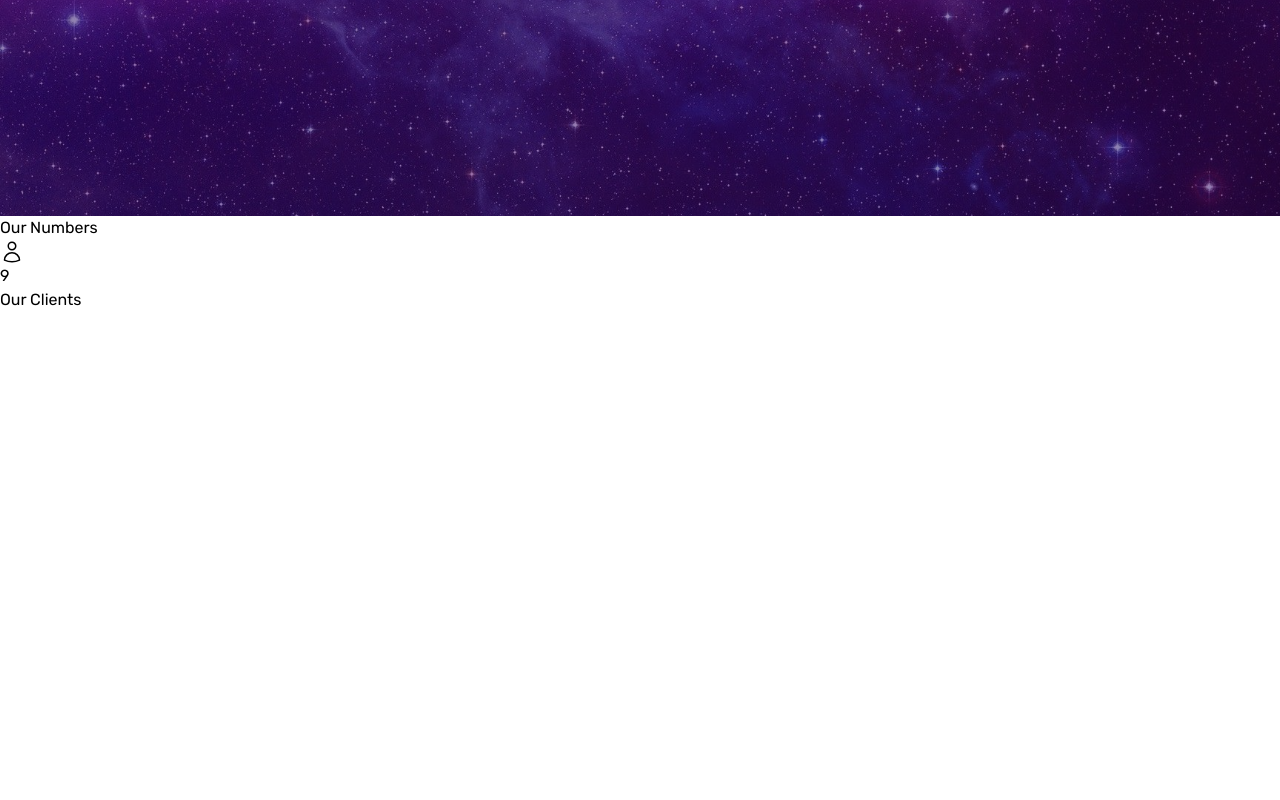
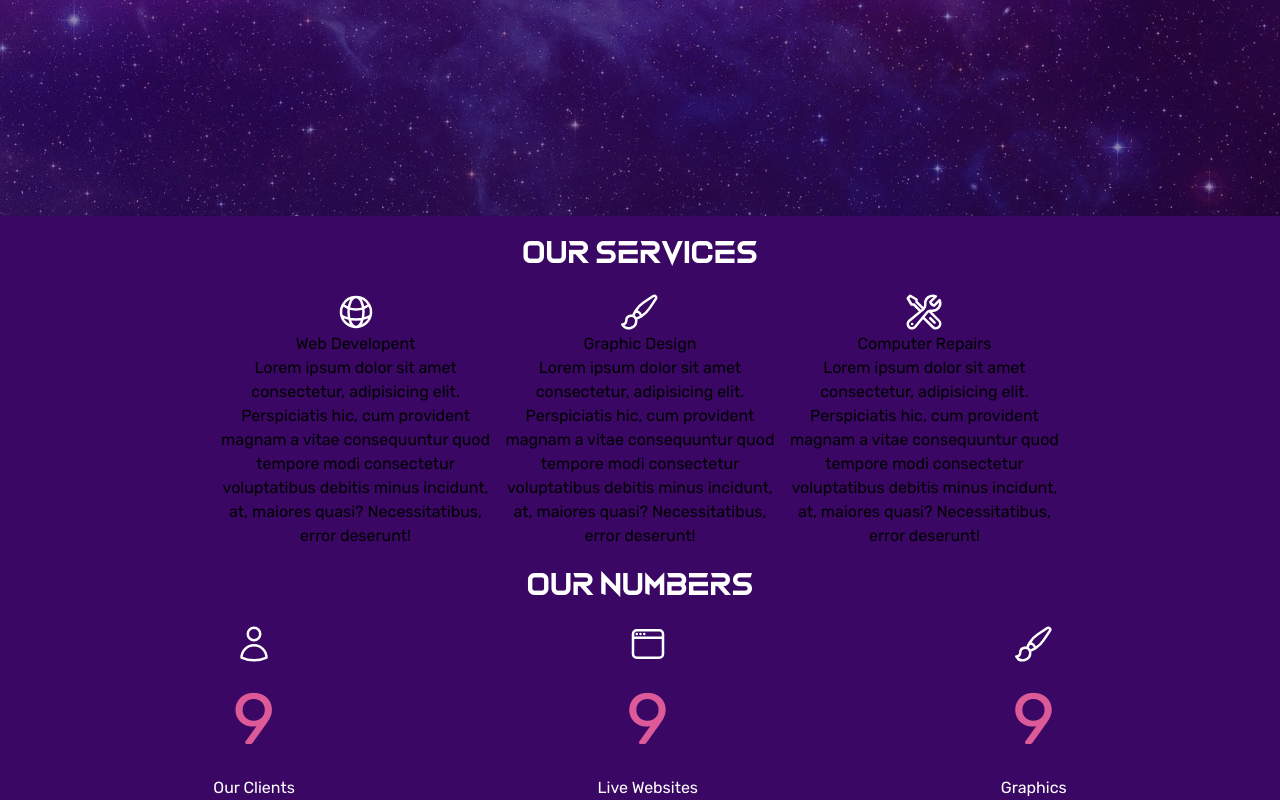
Before and after one commit to rudrprasad05/Procyon, an Astro site: page / in a window 1280 px wide. Shown: the part 584-1384 px from the top of the page. Before the commit the page ends 896 px from the top, so only its background shows below. Built offline with nearby package versions, Linux system fonts and the light colour scheme; Astro itself is replaced by a stand-in of ours.

Commit message:
numbers done, services 50%

```diff
--- a/src/pages/index.astro
+++ b/src/pages/index.astro
@@ -47,25 +47,122 @@ import "../style/main.css"
 
 	</div>
 
+	<!-- services -->
+
+	<div class="grid bg-procyon-purple text-center">
+
+		<p class="titles">Our Services</p>
+
+		<div class="flex w-8/12 justify-between mx-auto">
+
+			<div class="">
+				<div class="w-min mx-auto">
+					<svg xmlns="http://www.w3.org/2000/svg" fill="none" viewBox="0 0 24 24" stroke-width="1.5" stroke="currentColor" class="counter-svg">
+						<path stroke-linecap="round" stroke-linejoin="round" d="M12 21a9.004 9.004 0 008.716-6.747M12 21a9.004 9.004 0 01-8.716-6.747M12 21c2.485 0 4.5-4.03 4.5-9S14.485 3 12 3m0 18c-2.485 0-4.5-4.03-4.5-9S9.515 3 12 3m0 0a8.997 8.997 0 017.843 4.582M12 3a8.997 8.997 0 00-7.843 4.582m15.686 0A11.953 11.953 0 0112 10.5c-2.998 0-5.74-1.1-7.843-2.918m15.686 0A8.959 8.959 0 0121 12c0 .778-.099 1.533-.284 2.253m0 0A17.919 17.919 0 0112 16.5c-3.162 0-6.133-.815-8.716-2.247m0 0A9.015 9.015 0 013 12c0-1.605.42-3.113 1.157-4.418" />
+					</svg>
+
+				</div>
+
+				<p>
+					Web Developent
+				</p>
+
+				<p>
+					Lorem ipsum dolor sit amet consectetur, adipisicing elit. Perspiciatis hic, cum provident magnam a vitae consequuntur quod tempore modi consectetur voluptatibus debitis minus incidunt, at, maiores quasi? Necessitatibus, error deserunt!
+				</p>
+			</div>
+
+			<div>
+				<div class="w-min mx-auto">
+					<svg xmlns="http://www.w3.org/2000/svg" fill="none" viewBox="0 0 24 24" stroke-width="1.5" stroke="currentColor" class="counter-svg">
+  						<path stroke-linecap="round" stroke-linejoin="round" d="M9.53 16.122a3 3 0 00-5.78 1.128 2.25 2.25 0 01-2.4 2.245 4.5 4.5 0 008.4-2.245c0-.399-.078-.78-.22-1.128zm0 0a15.998 15.998 0 003.388-1.62m-5.043-.025a15.994 15.994 0 011.622-3.395m3.42 3.42a15.995 15.995 0 004.764-4.648l3.876-5.814a1.151 1.151 0 00-1.597-1.597L14.146 6.32a15.996 15.996 0 00-4.649 4.763m3.42 3.42a6.776 6.776 0 00-3.42-3.42" />
+					</svg>
+
+
+				</div>
+
+				<p>
+					Graphic Design
+				</p>
+
+				<p>
+					Lorem ipsum dolor sit amet consectetur, adipisicing elit. Perspiciatis hic, cum provident magnam a vitae consequuntur quod tempore modi consectetur voluptatibus debitis minus incidunt, at, maiores quasi? Necessitatibus, error deserunt!
+				</p>
+			</div>
+
+			<div>
+				<div class="w-min mx-auto">
+					<svg xmlns="http://www.w3.org/2000/svg" fill="none" viewBox="0 0 24 24" stroke-width="1.5" stroke="currentColor" class="counter-svg">
+						<path stroke-linecap="round" stroke-linejoin="round" d="M11.42 15.17L17.25 21A2.652 2.652 0 0021 17.25l-5.877-5.877M11.42 15.17l2.496-3.03c.317-.384.74-.626 1.208-.766M11.42 15.17l-4.655 5.653a2.548 2.548 0 11-3.586-3.586l6.837-5.63m5.108-.233c.55-.164 1.163-.188 1.743-.14a4.5 4.5 0 004.486-6.336l-3.276 3.277a3.004 3.004 0 01-2.25-2.25l3.276-3.276a4.5 4.5 0 00-6.336 4.486c.091 1.076-.071 2.264-.904 2.95l-.102.085m-1.745 1.437L5.909 7.5H4.5L2.25 3.75l1.5-1.5L7.5 4.5v1.409l4.26 4.26m-1.745 1.437l1.745-1.437m6.615 8.206L15.75 15.75M4.867 19.125h.008v.008h-.008v-.008z" />
+					</svg>
+
+				</div>
+
+				<p>
+					Computer Repairs
+				</p>
+
+				<p>
+					Lorem ipsum dolor sit amet consectetur, adipisicing elit. Perspiciatis hic, cum provident magnam a vitae consequuntur quod tempore modi consectetur voluptatibus debitis minus incidunt, at, maiores quasi? Necessitatibus, error deserunt!
+				</p>
+			</div>
+
+		</div>
+
+	</div>
 
 	<!-- counter -->
 
-	<div class="grid">
+	<div class="grid bg-procyon-purple text-center">
 
-		<p>Our Numbers</p>
-		<div class="flex">
+		<p class="titles">Our Numbers</p>
+		<div class="flex w-8/12 justify-between mx-auto">
 
 			<div>
-				<div>
-					<svg xmlns="http://www.w3.org/2000/svg" fill="none" viewBox="0 0 24 24" stroke-width="1.5" stroke="currentColor" class="w-6 h-6">
+				<div class="w-min mx-auto">
+					<svg xmlns="http://www.w3.org/2000/svg" fill="none" viewBox="0 0 24 24" stroke-width="1.5" stroke="currentColor" class="counter-svg">
 						<path stroke-linecap="round" stroke-linejoin="round" d="M15.75 6a3.75 3.75 0 11-7.5 0 3.75 3.75 0 017.5 0zM4.501 20.118a7.5 7.5 0 0114.998 0A17.933 17.933 0 0112 21.75c-2.676 0-5.216-.584-7.499-1.632z" />
 					</svg>
+
 				</div>
 				<div>
-					<p>9</p>
+					<p class="num text-procyon-pink  my-5 text-7xl" data-value="9">9</p>
 				</div>
 				<div>
-					<p>Our Clients</p>
+					<p class="text-white text-base">Our Clients</p>
+				</div>
+			</div>
+
+
+			<div>
+				<div class="w-min mx-auto">
+					<svg xmlns="http://www.w3.org/2000/svg" fill="none" viewBox="0 0 24 24" stroke-width="1.5" stroke="currentColor" class="counter-svg">
+						<path stroke-linecap="round" stroke-linejoin="round" d="M3 8.25V18a2.25 2.25 0 002.25 2.25h13.5A2.25 2.25 0 0021 18V8.25m-18 0V6a2.25 2.25 0 012.25-2.25h13.5A2.25 2.25 0 0121 6v2.25m-18 0h18M5.25 6h.008v.008H5.25V6zM7.5 6h.008v.008H7.5V6zm2.25 0h.008v.008H9.75V6z" />
+					</svg>
+
+
+				</div>
+				<div>
+					<p class="num text-procyon-pink my-5  text-7xl" data-value="9">9</p>
+				</div>
+				<div>
+					<p class="text-white text-base text-center">Live Websites</p>
+				</div>
+			</div>
+
+
+			<div>
+				<div class="w-min mx-auto">
+					<svg xmlns="http://www.w3.org/2000/svg" fill="none" viewBox="0 0 24 24" stroke-width="1.5" stroke="currentColor" class="counter-svg">
+						<path stroke-linecap="round" stroke-linejoin="round" d="M9.53 16.122a3 3 0 00-5.78 1.128 2.25 2.25 0 01-2.4 2.245 4.5 4.5 0 008.4-2.245c0-.399-.078-.78-.22-1.128zm0 0a15.998 15.998 0 003.388-1.62m-5.043-.025a15.994 15.994 0 011.622-3.395m3.42 3.42a15.995 15.995 0 004.764-4.648l3.876-5.814a1.151 1.151 0 00-1.597-1.597L14.146 6.32a15.996 15.996 0 00-4.649 4.763m3.42 3.42a6.776 6.776 0 00-3.42-3.42" />
+					</svg>
+
+				</div>
+				<div>
+					<p class="num text-procyon-pink my-5 text-7xl" data-value="9">9</p>
+				</div>
+				<div>
+					<p class="text-white text-base text-cenetr">Graphics</p>
 				</div>
 			</div>
 
@@ -75,3 +172,26 @@ import "../style/main.css"
 
 
 </Base>
+
+
+<script>
+
+	let valueDisplays = document.querySelectorAll(".num");
+	let interval = 3000;
+
+	valueDisplays.forEach((valueDisplay) => {
+		let startValue = 0;
+		let endValue = parseInt(valueDisplay.getAttribute("data-value"));
+		let duration = Math.floor(interval / endValue);
+
+		let counter = setInterval(function () {
+			startValue +=1;
+
+			valueDisplay.textContent = startValue;
+			if (startValue == endValue) {
+				clearInterval(counter);
+			}
+		}, duration);
+	});
+
+</script>
--- a/src/style/main.css
+++ b/src/style/main.css
@@ -13,6 +13,14 @@
 
     .btn{
         @apply bg-procyon-pink opacity-100 py-2 px-6 rounded m-4
+    }
+
+    .counter-svg{
+      @apply w-10 h-10 stroke-white
+    }
+
+    .titles{
+      @apply h1 text-3xl my-5 w-full text-center text-white
     }
 
 }
```
